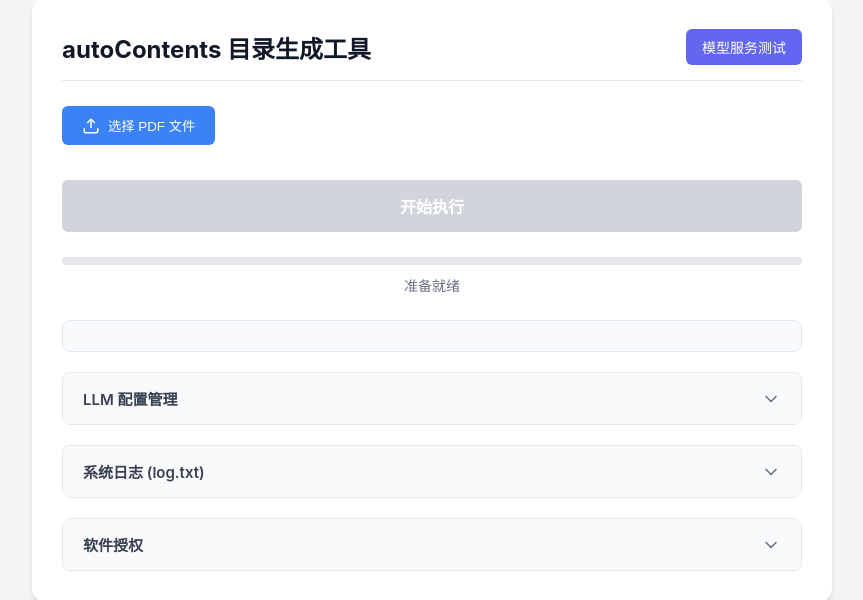
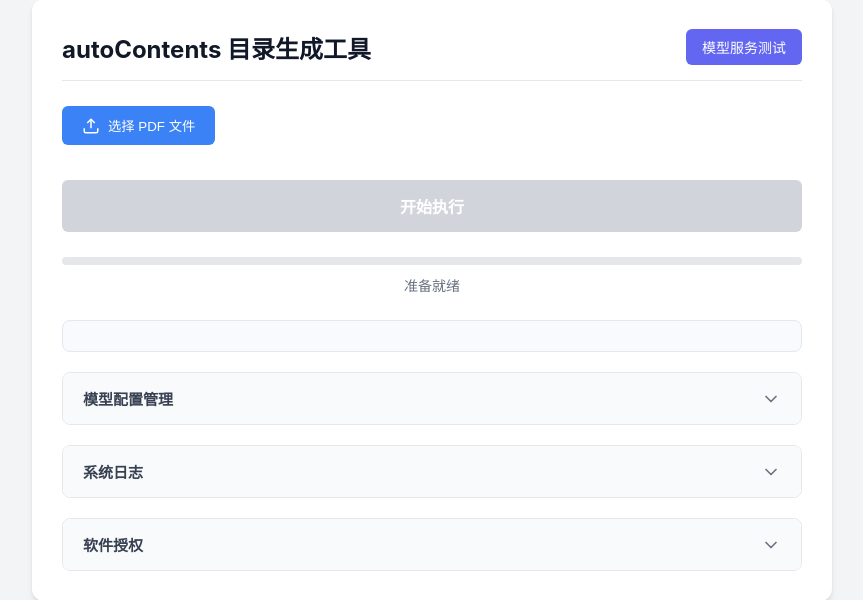
Before and after one commit to NatsUIJM/autoContents, a Flask app: page / in a window 1280 px wide. Shown: the part 41-641 px from the top of the page, without its empty margins (208-1071 px from the left). Run offline with Flask 3, Linux system fonts and the light colour scheme; data that the repository does not hold is empty.

Commit message:
UI改动

```diff
--- a/mainprogress/pdf_generator.py
+++ b/mainprogress/pdf_generator.py
@@ -194,13 +194,13 @@ def process_pdf_with_bookmarks():
         # 添加元数据
         with pdf.open_metadata() as meta:
             meta['xmp:CreatorTool'] = 'autoContents'
-            meta['pdf:Producer'] = 'autoContents v2.0'
+            meta['pdf:Producer'] = 'autoContents'
             meta['xmp:CreateDate'] = datetime.now().strftime("%Y-%m-%dT%H:%M:%S")
 
         # 添加文档信息
         pdf.docinfo = pdf.make_indirect(pikepdf.Dictionary({
             '/Creator': 'autoContents',
-            '/Producer': 'autoContents v2.0',
+            '/Producer': 'autoContents',
             '/CreationDate': datetime.now().strftime("D:%Y%m%d%H%M%S"),
             '/URL': 'https://github.com/NatsUijm/autoContents',
             '/Comments': '本 PDF 书签由 autoContents 程序生成，感谢您使用本程序！'
--- a/templates/index.html
+++ b/templates/index.html
@@ -413,7 +413,7 @@
 
         <div class="collapsible-wrapper">
             <div class="collapsible-header" onclick="toggleCollapsible('llmContent', 'llmChevron')">
-                <h3>LLM 配置管理</h3>
+                <h3>模型配置管理</h3>
                 <svg id="llmChevron" class="chevron" width="20" height="20" viewBox="0 0 24 24" fill="none" stroke="currentColor" stroke-width="2" stroke-linecap="round" stroke-linejoin="round"><polyline points="6 9 12 15 18 9"></polyline></svg>
             </div>
             <div id="llmContent" class="collapsible-content">
@@ -437,7 +437,7 @@
 
         <div class="collapsible-wrapper">
             <div class="collapsible-header" onclick="toggleCollapsible('sysLogContent', 'sysLogChevron')">
-                <h3>系统日志 (log.txt)</h3>
+                <h3>系统日志</h3>
                 <svg id="sysLogChevron" class="chevron" width="20" height="20" viewBox="0 0 24 24" fill="none" stroke="currentColor" stroke-width="2" stroke-linecap="round" stroke-linejoin="round"><polyline points="6 9 12 15 18 9"></polyline></svg>
             </div>
             <div id="sysLogContent" class="collapsible-content">
```
Also changed, not shown: readme.md.
